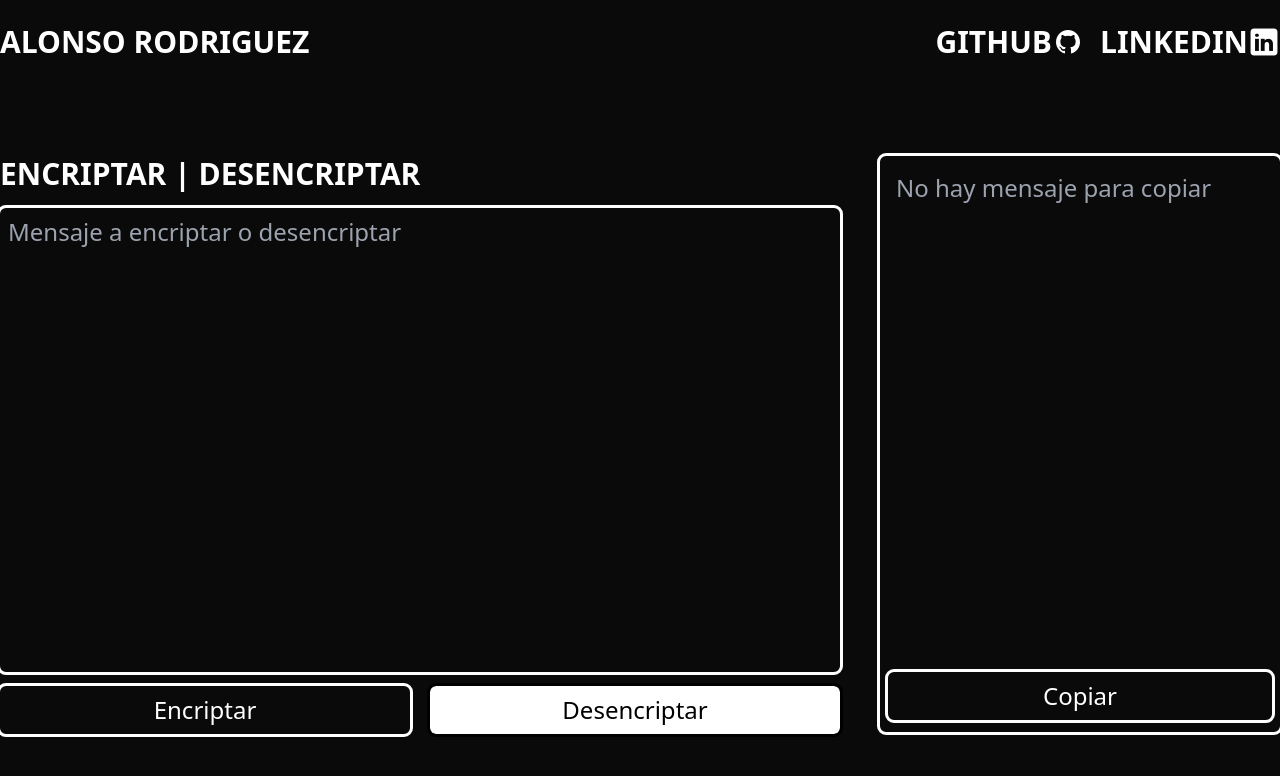
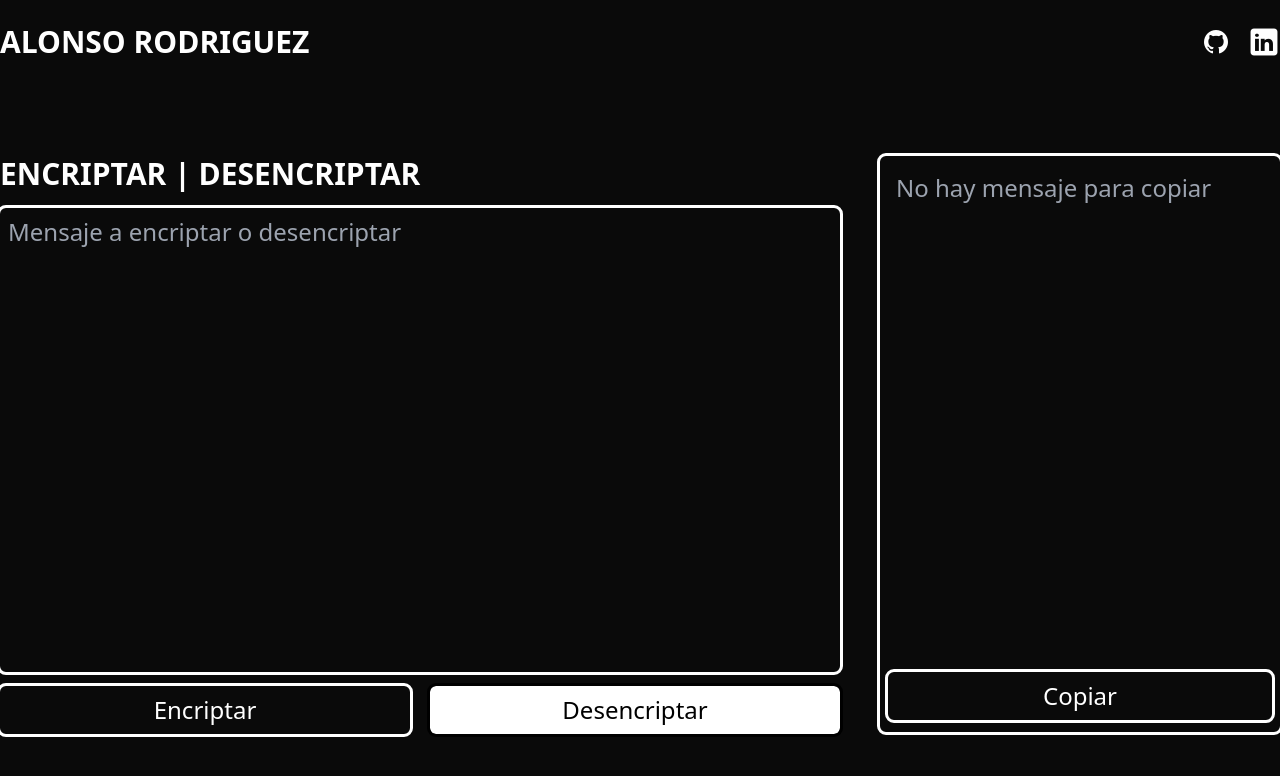
Before and after one commit to AlonsoRodriguez1/Encriptar, a plain HTML site: page index.html in a window 1280 px wide. Drawn offline with nearby package versions, Linux system fonts and the light colour scheme; some packages are replaced by stand-ins of ours; a script that the page names is missing.

```diff
--- a/index.html
+++ b/index.html
@@ -18,8 +18,8 @@
         <h1 class="text-white uppercase text-3xl font-semibold ">Alonso Rodriguez</h1>
 
         <nav class="grid grid-rows-2 md:flex gap-4 mt-6 md:mt-0">
-            <a href="https://github.com/AlonsoRodriguez1" class="text-white uppercase text-3xl font-semibold flex justify-center items-center">GITHUB <img src="img/icons8-github-32.png" alt="Imagen Github"></a>
-            <a href="https://www.linkedin.com/in/alonso-rodriguez-a55b0b208/" class="text-white uppercase text-3xl font-semibold flex justify-center items-center">LINKEDIN <img src="img/icons8-linkedin-32.png" alt="Imagen Linkedin"></a>
+            <a href="https://github.com/AlonsoRodriguez1" class="text-white uppercase text-3xl font-semibold flex justify-center items-center"><img src="img/icons8-github-32.png" alt="Imagen Github"></a>
+            <a href="https://www.linkedin.com/in/alonso-rodriguez-a55b0b208/" class="text-white uppercase text-3xl font-semibold flex justify-center items-center"><img src="img/icons8-linkedin-32.png" alt="Imagen Linkedin"></a>
         </nav>
     </header>
 
```
